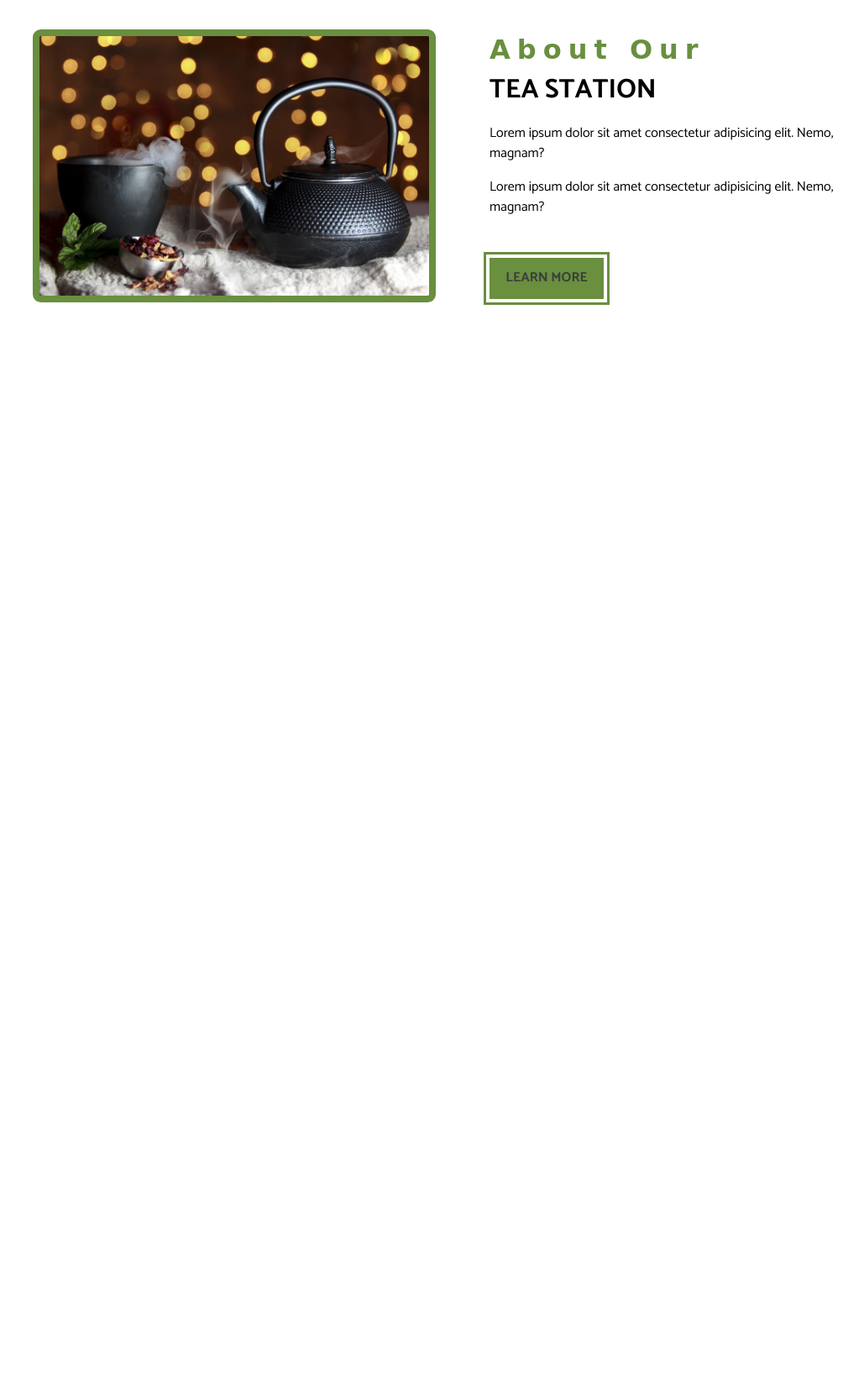
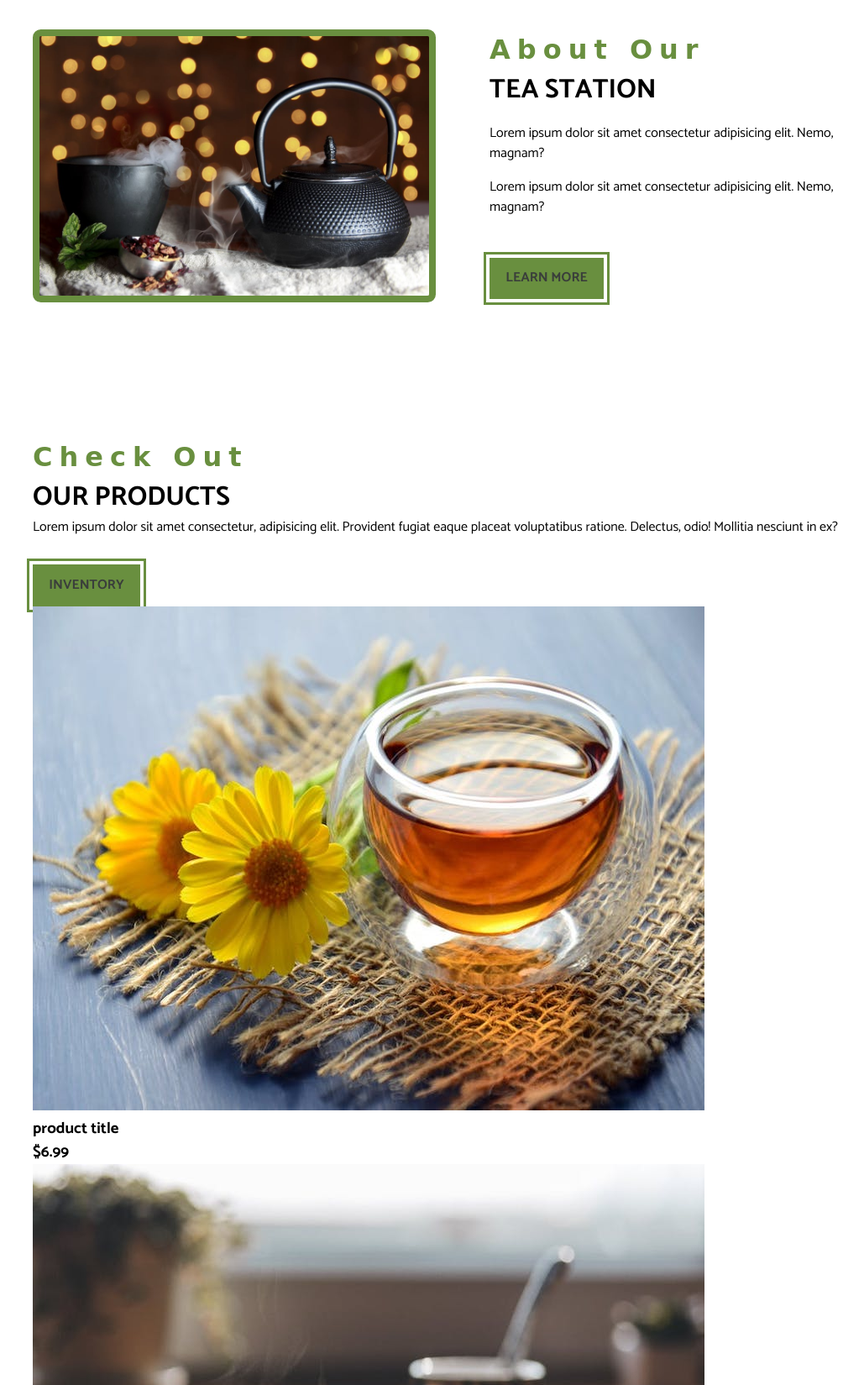
Before and after one commit to viveloper/tea-station-practice, a plain HTML site: page index.html in a window 1280 px wide. Shown: the part 1151-2800 px from the top of the page at 84% size, without its empty margins (89-1118 px from the left). Before the commit the page ends 1607 px from the top, so only its background shows below. Drawn offline with Linux system fonts and the light colour scheme; a web font is replaced by a local one.

Commit message:
products html

```diff
--- a/index.html
+++ b/index.html
@@ -103,5 +103,62 @@
       </div>
     </section>
     <!-- end of about section -->
+    <!-- products section -->
+    <section class="products">
+      <div class="section-center clearfix">
+        <!-- products info -->
+        <article class="products-info">
+          <!-- section title -->
+          <div>
+            <h3 class="section-subtitle">check out</h3>
+            <h2 class="section-title">our products</h2>
+          </div>
+          <!-- end of section title -->
+          <p class="product-text">
+            Lorem ipsum dolor sit amet consectetur, adipisicing elit. Provident
+            fugiat eaque placeat voluptatibus ratione. Delectus, odio! Mollitia
+            nesciunt in ex?
+          </p>
+          <a href="products.html" class="main-btn">inventory</a>
+        </article>
+        <!-- products inventory -->
+        <article class="products-inventory clearfix">
+          <!-- single product -->
+          <article>
+            <img
+              src="./images/product-1.jpeg"
+              alt="product"
+              class="product-img"
+            />
+            <h3 class="product-title">product title</h3>
+            <h3 class="product-price">$6.99</h3>
+          </article>
+          <!-- end of single product -->
+          <!-- single product -->
+          <article>
+            <img
+              src="./images/product-2.jpeg"
+              alt="product"
+              class="product-img"
+            />
+            <h3 class="product-title">product title</h3>
+            <h3 class="product-price">$6.99</h3>
+          </article>
+          <!-- end of single product -->
+          <!-- single product -->
+          <article>
+            <img
+              src="./images/product-3.jpeg"
+              alt="product"
+              class="product-img"
+            />
+            <h3 class="product-title">product title</h3>
+            <h3 class="product-price">$6.99</h3>
+          </article>
+          <!-- end of single product -->
+        </article>
+      </div>
+    </section>
+    <!-- end of products section -->
   </body>
 </html>
--- a/styles.css
+++ b/styles.css
@@ -34,8 +34,20 @@ a {
   text-align: center;
 }
 /* clearfix */
+.clearfix::after,
+.clearfix::before {
+  content: '';
+  clear: both;
+  display: table;
+}
 
 /* globals */
+.section-center {
+  padding: 4rem 0;
+  width: 80vw;
+  max-width: 1170px;
+  margin: 0 auto;
+}
 .main-btn {
   display: inline-block;
   background: var(--primaryColor);
```
